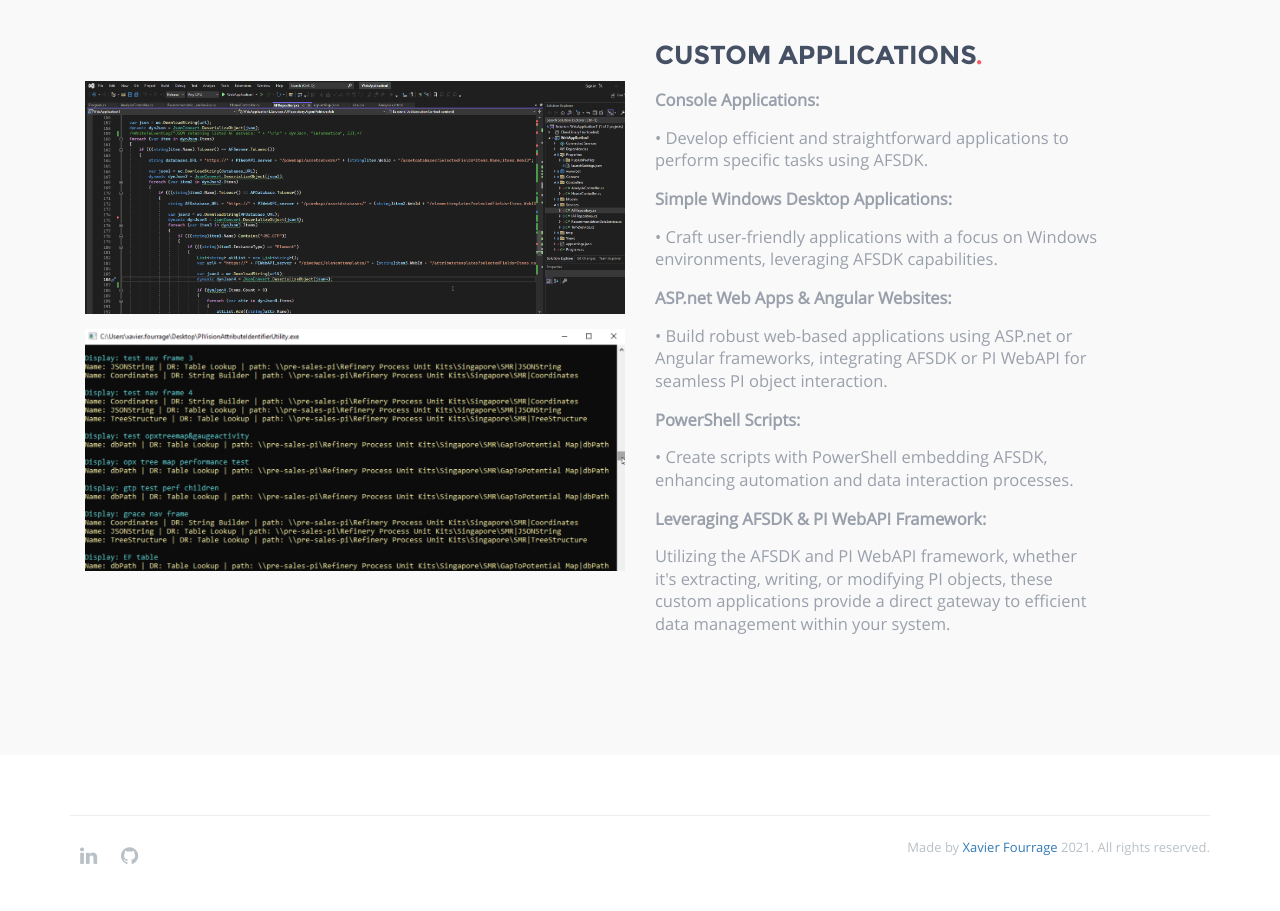
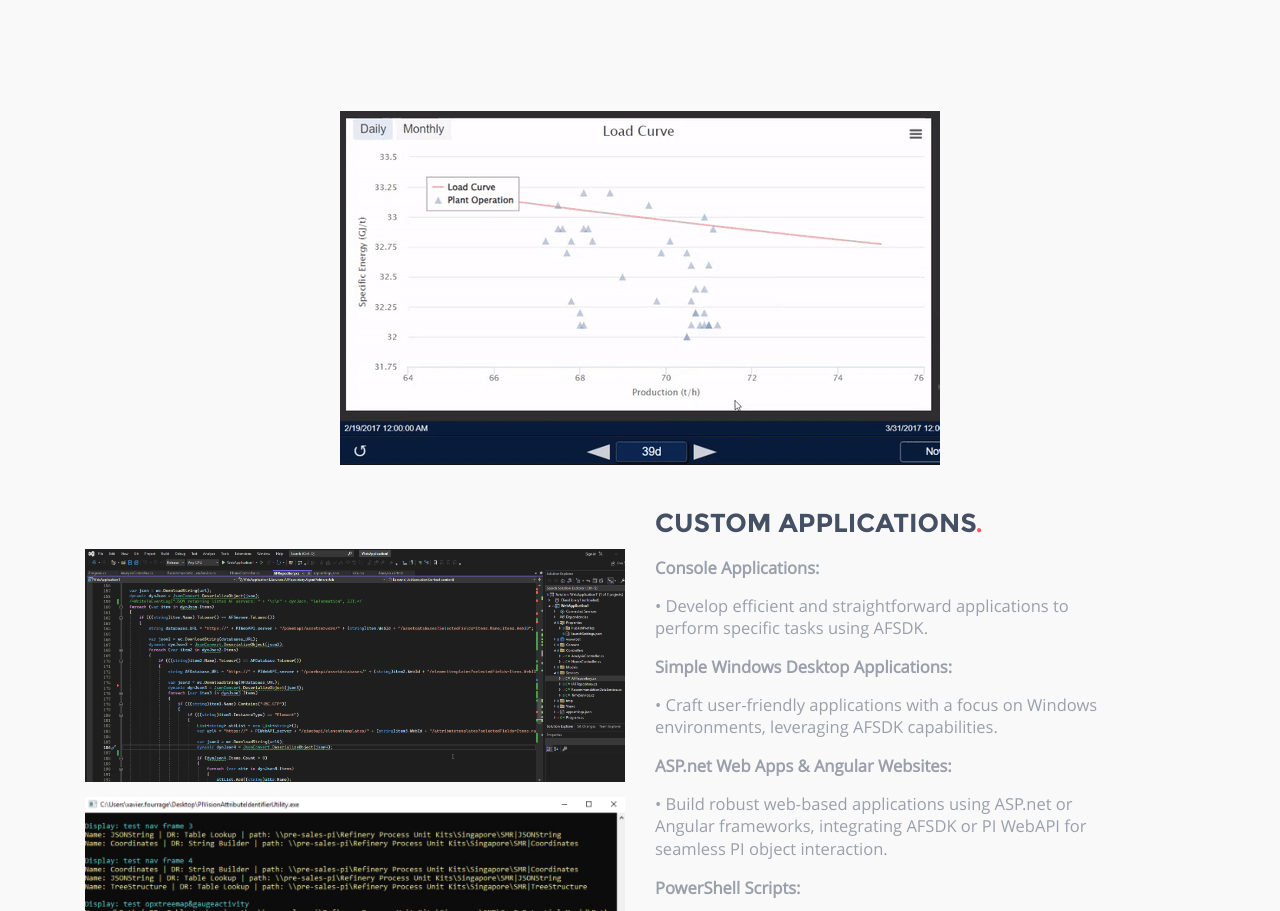
Before and after one commit to xavierfourrage/freelance, a website: page work.html in a window 1280 px wide. Shown: the part 1180-2091 px from the top of the page. Drawn offline with Linux system fonts and the light colour scheme.

Commit message:
adding gif

```diff
--- a/work.html
+++ b/work.html
@@ -184,6 +184,10 @@
                             <img src="assets/images/load-curve.gif" alt="vision custom symbol"  />
                             <!-- <img src="assets/images/nav-frame_with_arrows_demo.gif" alt="vision custom symbol"  /> -->
 						</div>
+                        <div class="portfolio2">
+                            <img src="assets/images/load-curve.gif" alt="vision custom symbol"  />
+                            <!-- <img src="assets/images/nav-frame_with_arrows_demo.gif" alt="vision custom symbol"  /> -->
+						</div>
 					</div>
 
                 </div>
```
Also changed, not shown: assets/images/sendDateTimetoPI.gif (added).
